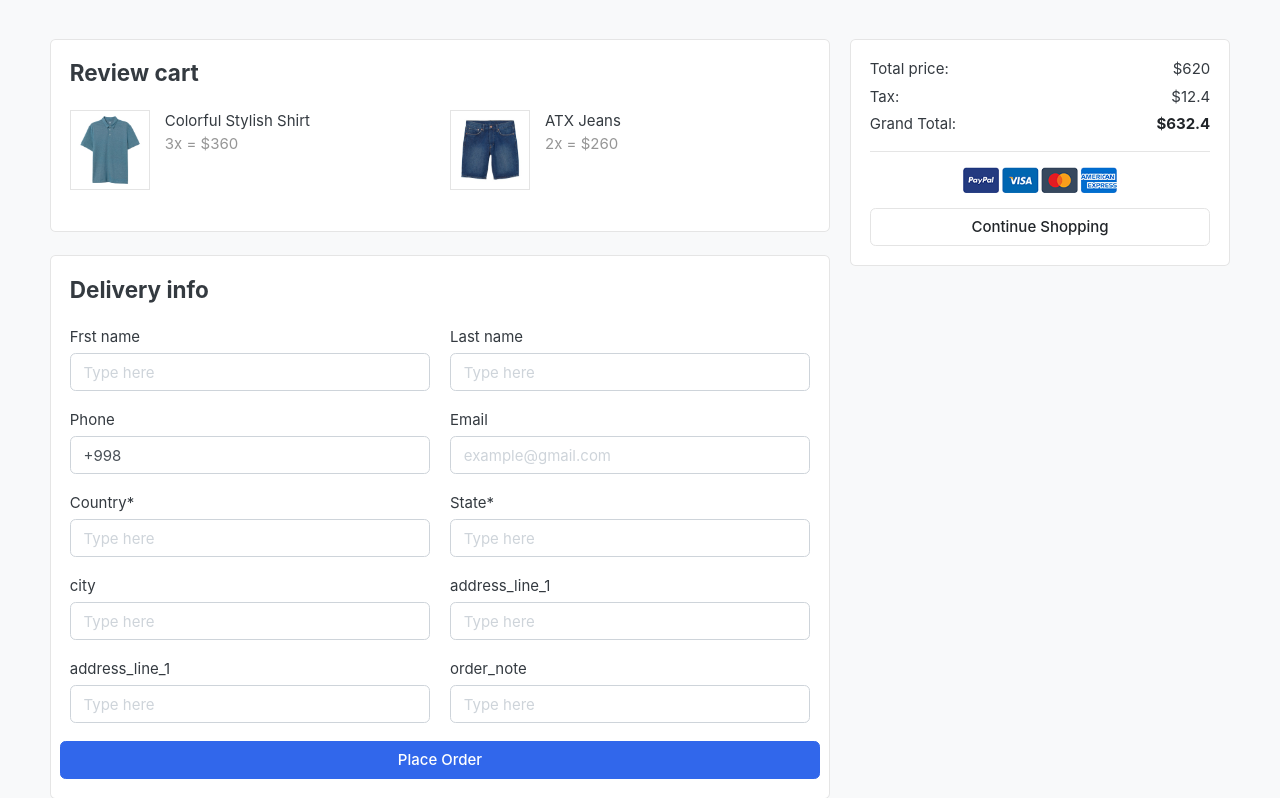
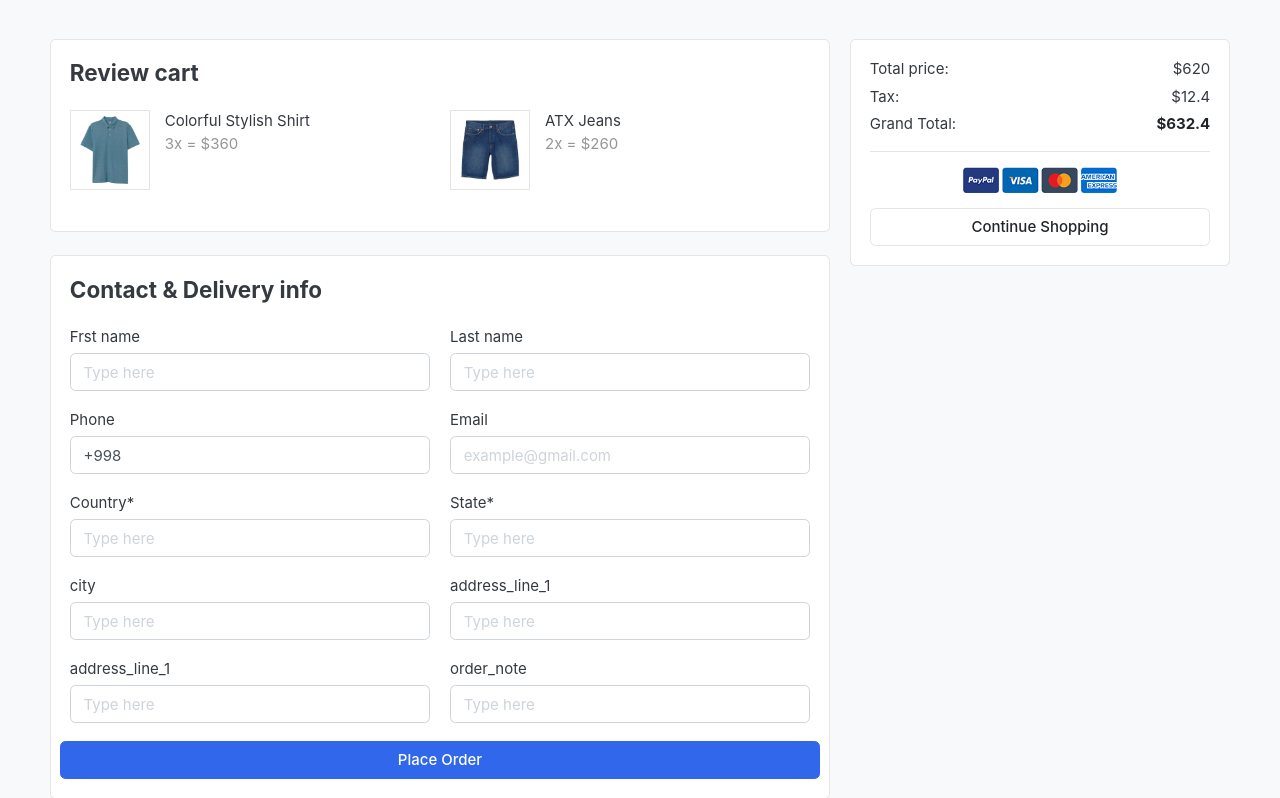
Before and after one commit to Mmy2000/E_Commerce-2, a Django app: page /cart/checkout/ in a window 1280 px wide. Shown: the part 119-917 px from the top of the page. Run offline with Django 4.2, Linux system fonts and the light colour scheme; a user stored in the database is signed in; data comes from the database, SQL or seed files in the repository; some libraries are stand-ins or nearby versions; some web fonts are replaced.

Commit message:
starting in the view part two

```diff
--- a/carts/templates/carts/checkout.html
+++ b/carts/templates/carts/checkout.html
@@ -37,7 +37,7 @@
 
                     <article class="card mb-4">
                         <div class="card-body">
-                            <h4 class="card-title mb-4">Delivery info</h4>
+                            <h4 class="card-title mb-4">Contact & Delivery info</h4>
 
                             <div class="row">
                                 <div class="form-group col-sm-6">
```
